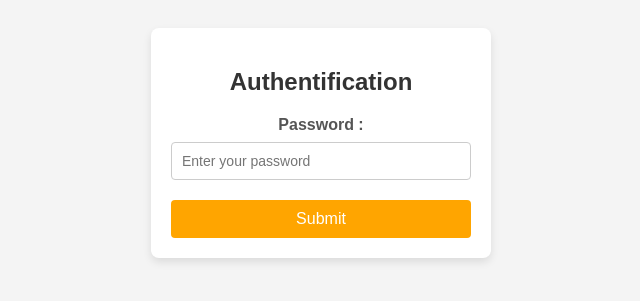
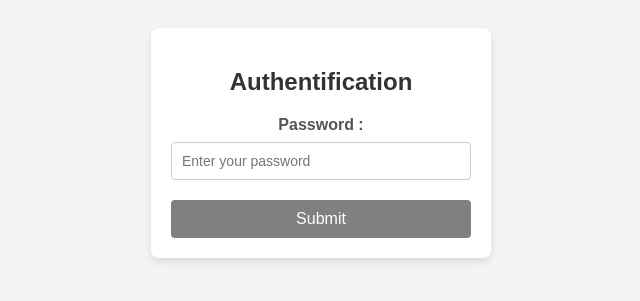
Before and after one commit to Krishook/BcTn, a PHP site: page / in a window 1280 px wide. Shown: the part 257-558 px from the top of the page, without its empty margins (319-959 px from the left). Run offline with PHP 8.4, Linux system fonts and the light colour scheme.

Commit message:
Update index.php

```diff
--- a/index.php
+++ b/index.php
@@ -52,7 +52,7 @@ if (!isset($_POST['password']) || trim($_POST['password']) !== $motDePasse) {
                 padding: 10px;
         //  Couleur bouton
         //      background-color: #007BFF;
-                background-color: orange;
+                background-color: grey;
                 color: #fff;
                 border: none;
                 border-radius: 4px;
@@ -60,7 +60,7 @@ if (!isset($_POST['password']) || trim($_POST['password']) !== $motDePasse) {
                 cursor: pointer;
             }
             .form-container button:hover {
-                background-color: grey;
+                background-color: orange;
             }
         </style>
     </head>
```
